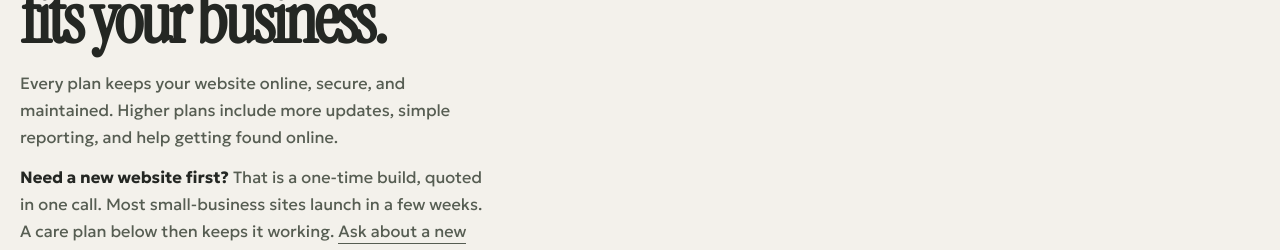
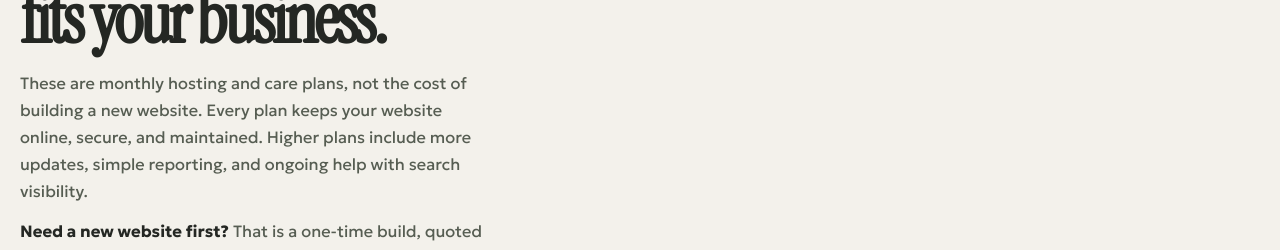
Before and after one commit to mxrcochxvez/hexacombllc, a Next.js app: page /pricing in a window 1280 px wide. Shown: the part 348-598 px from the top of the page. Built offline with nearby package versions, Linux system fonts and the light colour scheme; no server answers.

Commit message:
Improve small-business conversion messaging in src/app/(site)/pricing/page.tsx

```diff
--- a/src/app/(site)/pricing/page.tsx
+++ b/src/app/(site)/pricing/page.tsx
@@ -57,9 +57,10 @@ export default async function PricingPage({
         lead={
           <>
             <p>
-              Every plan keeps your website online, secure, and maintained.
-              Higher plans include more updates, simple reporting, and help
-              getting found online.
+              These are monthly hosting and care plans, not the cost of
+              building a new website. Every plan keeps your website online,
+              secure, and maintained. Higher plans include more updates,
+              simple reporting, and ongoing help with search visibility.
             </p>
             <p>
               <strong>Need a new website first?</strong> That is a one-time
```
